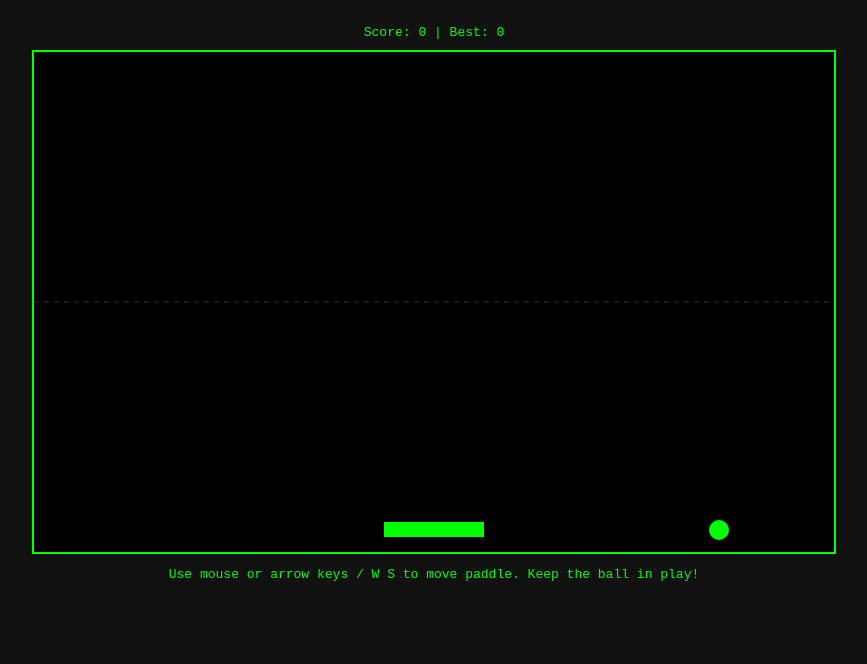
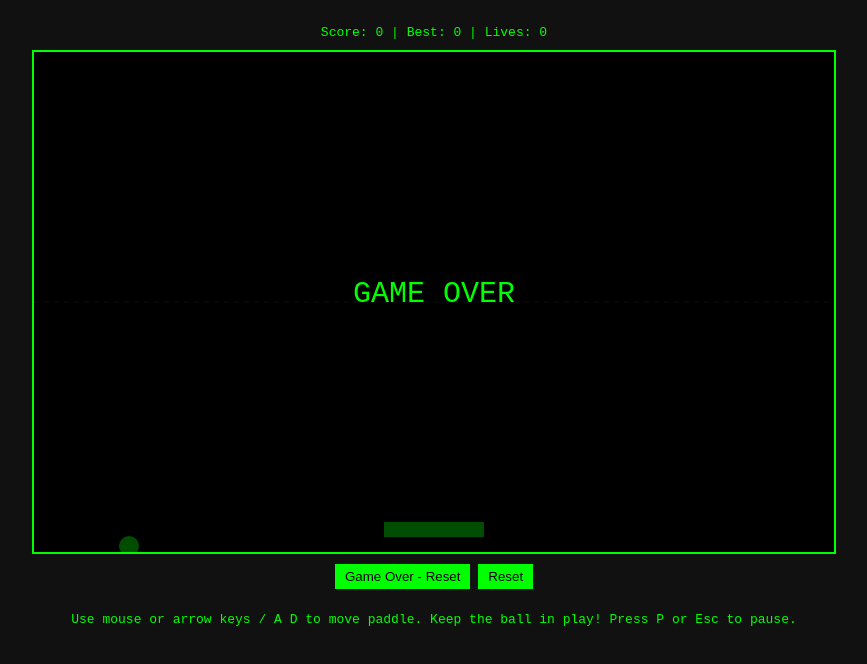
Before and after one commit to jpbmvwfm8g-rgb/arqs-arcade-labs, a plain HTML site: page paddle-lab.html in a window 1280 px wide. Shown: the part 58-722 px from the top of the page, without its empty margins (206-1073 px from the left). Drawn offline with Linux system fonts and the light colour scheme.

Commit message:
Improve Paddle Lab: add pause (P/Esc), lives system, speed cap, better reset

```diff
--- a/paddle-lab.html
+++ b/paddle-lab.html
@@ -7,33 +7,70 @@
 body { background: #111; color: #0f0; font-family: monospace; display: flex; flex-direction: column; align-items: center; }
 canvas { border: 2px solid #0f0; background: #000; }
 .hud { margin: 10px; }
+.controls { margin: 10px; }
+button { background: #0f0; color: #000; border: none; padding: 5px 10px; cursor: pointer; }
 </style>
 </head>
 <body>
 <h1>ARQS Paddle Lab</h1>
-<div class="hud">Score: <span id="score">0</span> | Best: <span id="best">0</span></div>
+<div class="hud">Score: <span id="score">0</span> | Best: <span id="best">0</span> | Lives: <span id="lives">3</span></div>
 <canvas id="game" width="800" height="500"></canvas>
-<p>Use mouse or arrow keys / W S to move paddle. Keep the ball in play!</p>
+<div class="controls">
+  <button id="pauseBtn">Pause (P)</button>
+  <button id="resetBtn">Reset</button>
+</div>
+<p>Use mouse or arrow keys / A D to move paddle. Keep the ball in play! Press P or Esc to pause.</p>
 <script>
 const canvas = document.getElementById('game');
 const ctx = canvas.getContext('2d');
 let ball = {x: 400, y: 250, dx: 5, dy: 4, r: 10};
 let paddle = {x: 350, y: 470, w: 100, h: 15, speed: 8};
 let score = 0;
+let lives = 3;
 let best = parseInt(localStorage.getItem('arqsPaddleBest') || '0');
+let paused = false;
 document.getElementById('best').textContent = best;
+document.getElementById('lives').textContent = lives;
 let keys = {};
 
-document.addEventListener('keydown', e => keys[e.key] = true);
+document.addEventListener('keydown', e => {
+  keys[e.key] = true;
+  if (e.key === 'p' || e.key === 'P' || e.key === 'Escape') {
+    paused = !paused;
+    document.getElementById('pauseBtn').textContent = paused ? 'Resume (P)' : 'Pause (P)';
+  }
+});
 document.addEventListener('keyup', e => keys[e.key] = false);
 canvas.addEventListener('mousemove', e => {
+  if (paused) return;
   const rect = canvas.getBoundingClientRect();
   paddle.x = e.clientX - rect.left - paddle.w / 2;
   if (paddle.x < 0) paddle.x = 0;
   if (paddle.x + paddle.w > canvas.width) paddle.x = canvas.width - paddle.w;
 });
 
+document.getElementById('pauseBtn').addEventListener('click', () => {
+  paused = !paused;
+  document.getElementById('pauseBtn').textContent = paused ? 'Resume (P)' : 'Pause (P)';
+});
+document.getElementById('resetBtn').addEventListener('click', resetGame);
+
+function resetBall() {
+  ball = {x: 400, y: 250, dx: 5 * (Math.random() > 0.5 ? 1 : -1), dy: 4, r: 10};
+}
+
+function resetGame() {
+  score = 0;
+  lives = 3;
+  paused = false;
+  document.getElementById('score').textContent = score;
+  document.getElementById('lives').textContent = lives;
+  document.getElementById('pauseBtn').textContent = 'Pause (P)';
+  resetBall();
+}
+
 function update() {
+  if (paused) return;
   // Paddle keyboard
   if (keys['ArrowLeft'] || keys['a'] || keys['A']) paddle.x -= paddle.speed;
   if (keys['ArrowRight'] || keys['d'] || keys['D']) paddle.x += paddle.speed;
@@ -46,6 +83,11 @@ function update() {
   // Walls
   if (ball.x - ball.r < 0 || ball.x + ball.r > canvas.width) ball.dx *= -1;
   if (ball.y - ball.r < 0) ball.dy *= -1;
+
+  // Cap speed
+  const maxSpeed = 12;
+  ball.dx = Math.max(-maxSpeed, Math.min(maxSpeed, ball.dx));
+  ball.dy = Math.max(-maxSpeed, Math.min(maxSpeed, ball.dy));
 
   // Paddle collision
   if (ball.y + ball.r > paddle.y && ball.x > paddle.x && ball.x < paddle.x + paddle.w && ball.dy > 0) {
@@ -61,15 +103,21 @@ function update() {
       document.getElementById('best').textContent = best;
     }
     // Speed up slightly
-    ball.dx *= 1.02;
-    ball.dy *= 1.02;
+    ball.dx *= 1.01;
+    ball.dy *= 1.01;
   }
 
   // Miss
   if (ball.y + ball.r > canvas.height) {
-    score = 0;
-    document.getElementById('score').textContent = score;
-    ball = {x: 400, y: 250, dx: 5 * (Math.random() > 0.5 ? 1 : -1), dy: 4, r: 10};
+    lives--;
+    document.getElementById('lives').textContent = lives;
+    if (lives <= 0) {
+      // Game over
+      paused = true;
+      document.getElementById('pauseBtn').textContent = 'Game Over - Reset';
+    } else {
+      resetBall();
+    }
   }
 }
 
@@ -91,6 +139,14 @@ function draw() {
   ctx.moveTo(0, canvas.height / 2);
   ctx.lineTo(canvas.width, canvas.height / 2);
   ctx.stroke();
+  if (paused) {
+    ctx.fillStyle = 'rgba(0,0,0,0.7)';
+    ctx.fillRect(0, 0, canvas.width, canvas.height);
+    ctx.fillStyle = '#0f0';
+    ctx.font = '30px monospace';
+    ctx.textAlign = 'center';
+    ctx.fillText(lives <= 0 ? 'GAME OVER' : 'PAUSED', canvas.width/2, canvas.height/2);
+  }
 }
 
 function loop() {
```
